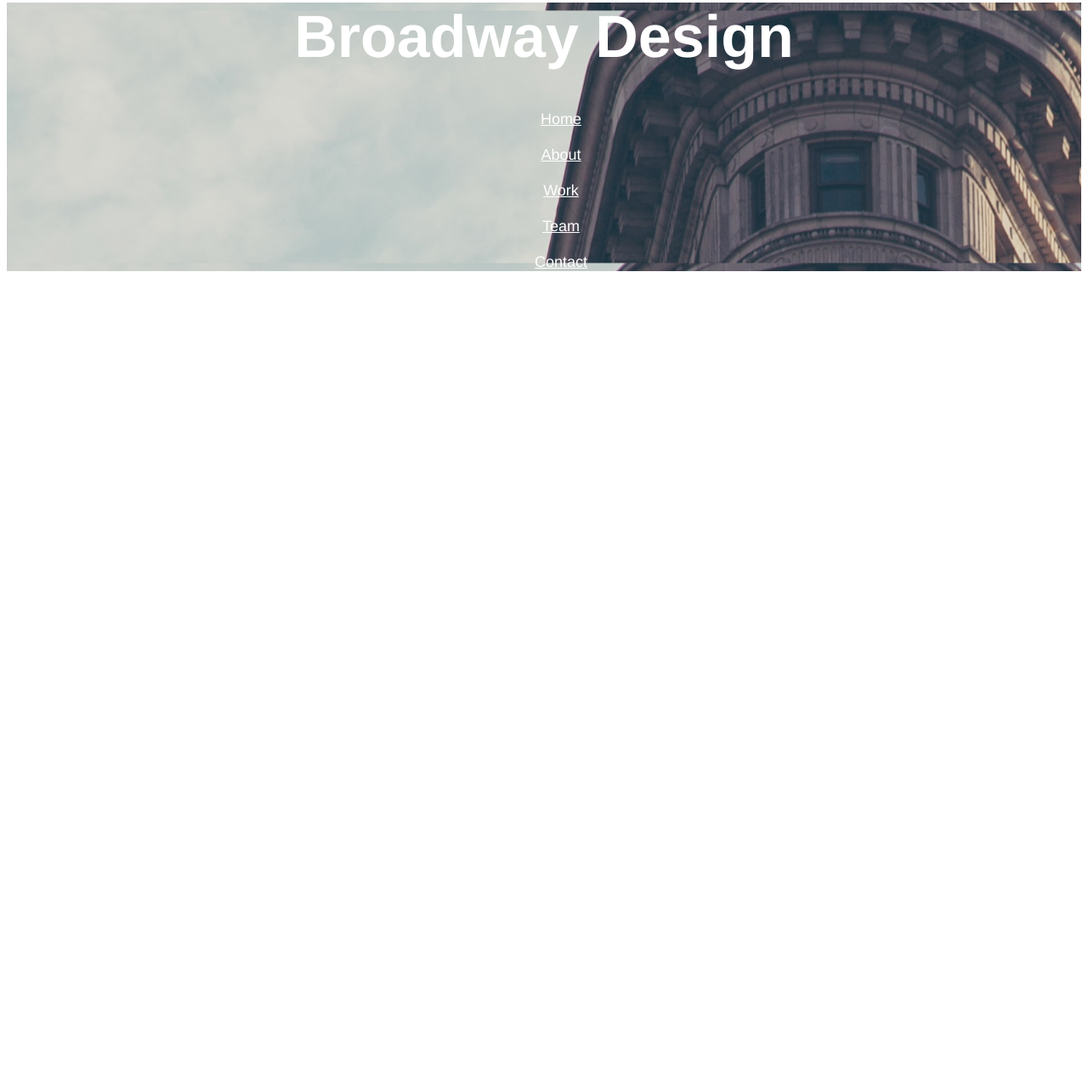
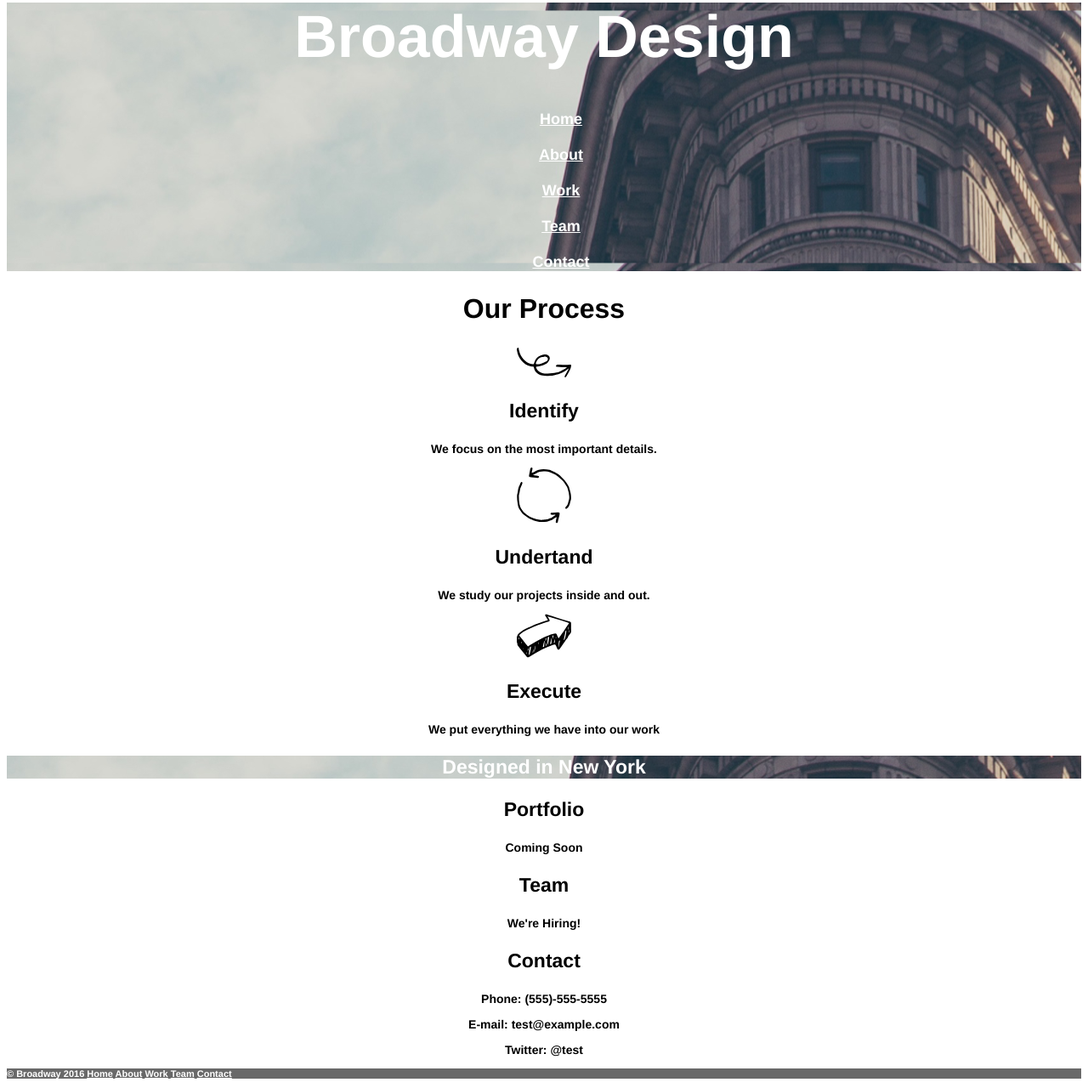
Before and after one commit to Krod09/Broadway, a plain HTML site: page index.html in a window 1280 px wide. Shown: the part 44-1324 px from the top of the page at 85% size. Before the commit the page ends 800 px from the top, so only its background shows below. Drawn offline with Linux system fonts and the light colour scheme.

Commit message:
finished mock-up, just need to confirm all points from redline at a later time

```diff
--- a/index.html
+++ b/index.html
@@ -7,19 +7,70 @@
   </head>
   <body>
 
-    <header>
+    <header id="home">
       <h1>Broadway Design</h1>
 
       <nav>
         <ul>
-          <li><a href="">Home</a></li><br>
-          <li><a href="">About</a></li><br>
-          <li><a href="">Work</a></li><br>
-          <li><a href="">Team</a></li><br>
-          <li><a href="">Contact</a></li>
+          <li><a href="#home">Home</a></li><br>
+          <li><a href="#about">About</a></li><br>
+          <li><a href="#work">Work</a></li><br>
+          <li><a href="#team">Team</a></li><br>
+          <li><a href="#contact">Contact</a></li>
         </ul>
       </nav>
     </header>
+    <!--Header-->
+
+    <section id="about">
+      <h2>Our Process</h2>
+
+      <img src="resources/images/identify.svg" alt="identify logo">
+      <h3>Identify</h3>
+      <p>We focus on the most important details.</p>
+
+      <img src="resources/images/understand.svg" alt="understand logo">
+      <h3>Undertand</h3>
+      <p>We study our projects inside and out.</p>
+
+      <img src="resources/images/execute.svg" alt="execute logo">
+      <h3>Execute</h3>
+      <p>We put everything we have into our work</p>
+
+      <p id="designed">Designed in New York</p>
+    </section>
+    <!--Our Process-->
+
+    <div id="work">
+      <h3>Portfolio</h3>
+      <p>Coming Soon</p>
+    </div>
+
+    <div id="team">
+      <h3>Team</h3>
+      <p>We're Hiring!</p>
+    </div>
+
+    <div id="contact">
+      <h3>Contact</h3>
+      <p>Phone: (555)-555-5555</p>
+      <p>E-mail: test@example.com</p>
+      <p>Twitter: @test</p>
+    </div>
+
+    <footer>
+      <p>
+        &copy; Broadway 2016
+        <span>
+          <a href="#home">Home</a>
+          <a href="#about">About</a>
+          <a href="#work">Work</a>
+          <a href="#team">Team</a>
+          <a href="#contact">Contact</a>
+      </span>
+      </p>
+    </footer>
+    <!--About Section-->
 
   </body>
 </html>
--- a/resources/css/style.css
+++ b/resources/css/style.css
@@ -1,7 +1,8 @@
 body {
   font-family: Helvetica;
-  font-size: 23px;
+  font-size: 14px;
   text-align: center;
+  font-weight: bold;
 }
 
 header {
@@ -15,10 +16,32 @@ header {
 
 h1 {
   font-size: 70px;
-  font-weight: bold;
 }
 
+h2 {
+  font-size: 32px;
+}
+
+h3 {
+  font-size: 23px;
+}
+
+#designed {
+  font-size: 23px;
+  color: white;
+  background: url(../images/the-flatiron-building.png);
+  background-position: center;
+}
 
 ul {
   list-style-type: none;
 }
+
+footer {
+  font-size: 11px;
+  color: white;
+  text-align: left;
+  background-color: dimgray;
+}footer a{
+  color: white;
+}
```
